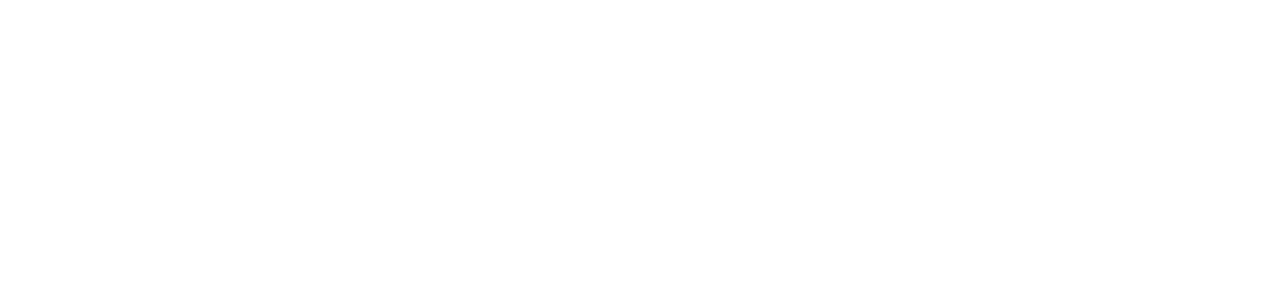
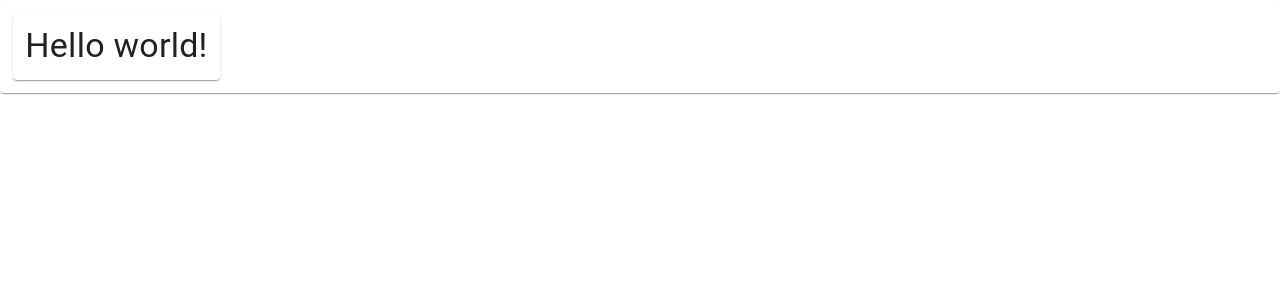
Before and after one commit to BlissCatalyst/repairshopr-dashboard, a React (Create React App) app in the folder repairshopr-dashboard/: page / in a window 1280 px wide. Shown: the top 300 px of the page. Built offline with nearby package versions, Linux system fonts and the light colour scheme; a web font is replaced by a local one.

Commit message:
Started working with Material UI cards. added some styling to the ticket and display-tickets containers.

```diff
--- a/repairshopr-dashboard/src/App.js
+++ b/repairshopr-dashboard/src/App.js
@@ -1,7 +1,9 @@
+import DisplayTickets from "./components/DisplayTickets/DisplayTickets";
+
 function App() {
   return (
     <div className="App">
-
+      <DisplayTickets />
     </div>
   );
 }
--- a/repairshopr-dashboard/src/components/DisplayTickets/DisplayTickets.js
+++ b/repairshopr-dashboard/src/components/DisplayTickets/DisplayTickets.js
@@ -0,0 +1,16 @@
+import React from 'react';
+import Ticket from './Ticket/Ticket';
+
+import { Paper } from '@material-ui/core';
+
+function DisplayTickets() {
+    return (
+        <div>
+            <Paper className='display-tickets'>
+                <Ticket />
+            </Paper>
+        </div>
+    )
+}
+
+export default DisplayTickets
--- a/repairshopr-dashboard/src/components/DisplayTickets/DisplayTickets.less
+++ b/repairshopr-dashboard/src/components/DisplayTickets/DisplayTickets.less
@@ -0,0 +1,4 @@
+.display-tickets {
+    padding: 1%;
+    display: flex;
+}
--- a/repairshopr-dashboard/src/components/DisplayTickets/Ticket/Ticket.js
+++ b/repairshopr-dashboard/src/components/DisplayTickets/Ticket/Ticket.js
@@ -0,0 +1,16 @@
+import React from 'react'
+import { Card, Typography } from '@material-ui/core';
+
+function Ticket() {
+    return (
+
+            <Card className="ticket">
+                <Typography variant='h4'>
+                    Hello world!
+                </Typography>
+            </Card>
+
+    )
+}
+
+export default Ticket
--- a/repairshopr-dashboard/src/components/DisplayTickets/Ticket/Ticket.less
+++ b/repairshopr-dashboard/src/components/DisplayTickets/Ticket/Ticket.less
@@ -0,0 +1,3 @@
+.ticket {
+    padding: 1%;
+}
--- a/repairshopr-dashboard/src/index.css
+++ b/repairshopr-dashboard/src/index.css
@@ -89,6 +89,7 @@
   font-size: 100%;
   font: inherit;
   vertical-align: baseline;
+  box-sizing: border-box;
 }
 /* HTML5 display-role reset for older browsers */
 article,
@@ -175,3 +176,10 @@
   direction: ltr;
 }
 /* Imports */
+.display-tickets {
+  padding: 1%;
+  display: flex;
+}
+.ticket {
+  padding: 1%;
+}
--- a/repairshopr-dashboard/src/index.less
+++ b/repairshopr-dashboard/src/index.less
@@ -22,6 +22,7 @@
 	font-size: 100%;
 	font: inherit;
 	vertical-align: baseline;
+	box-sizing: border-box;
 }
 /* HTML5 display-role reset for older browsers */
 article, aside, details, figcaption, figure,
```
